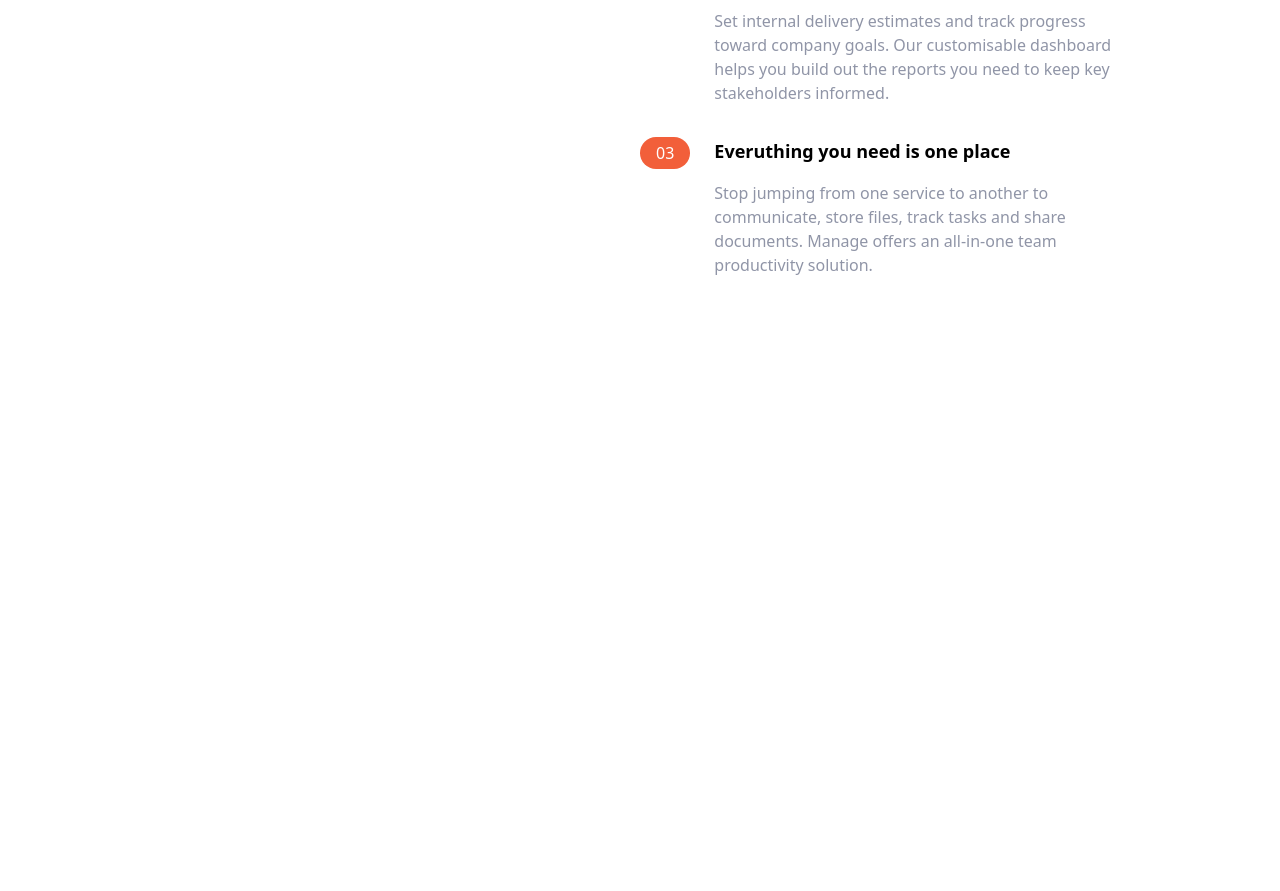
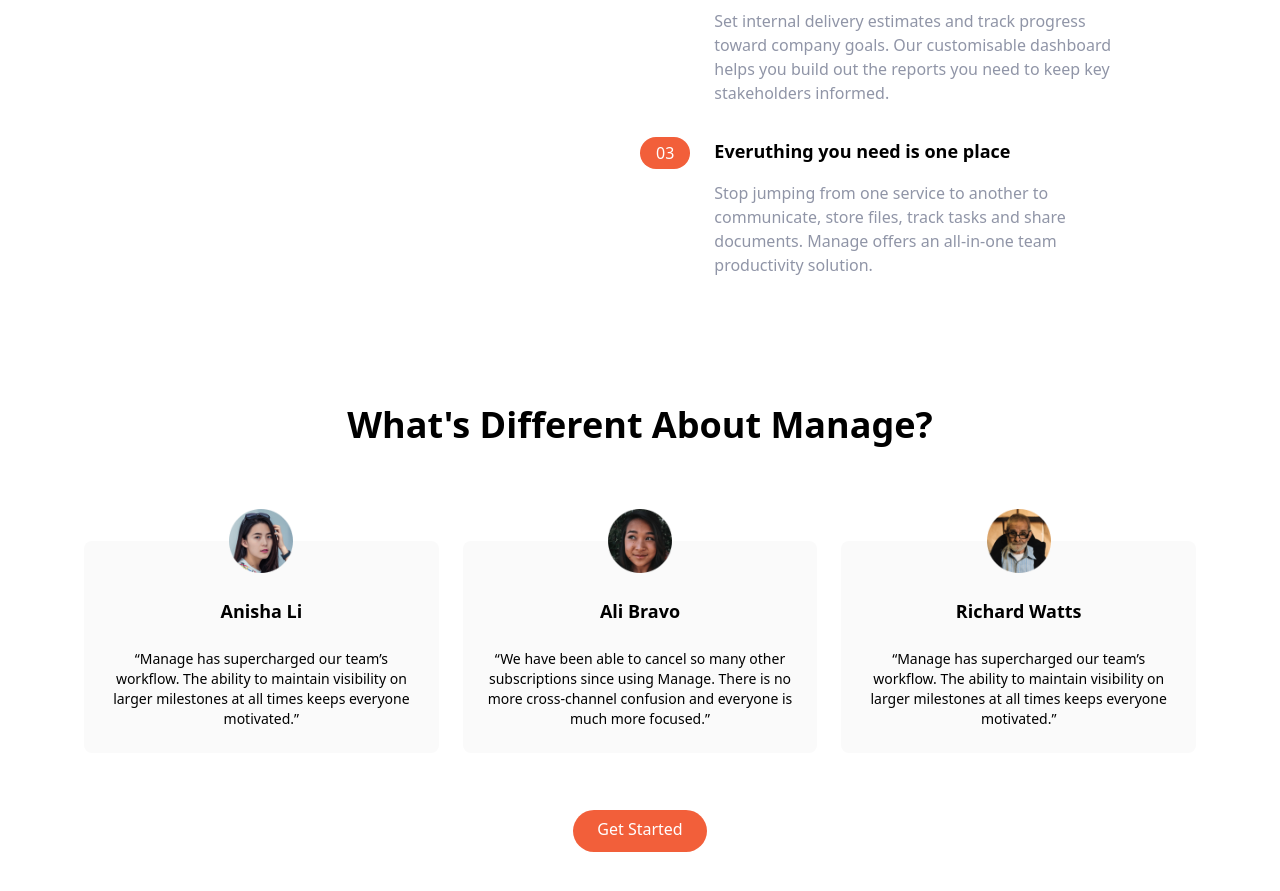
Before and after one commit to ValeriaKey/TailWindPractice, a website: page index.html in a window 1280 px wide. Shown: the part 863-1754 px from the top of the page. Before the commit the page ends 1140 px from the top, so only its background shows below. Drawn offline with Linux system fonts and the light colour scheme.

Commit message:
Testimonials Section adding

```diff
--- a/index.html
+++ b/index.html
@@ -138,6 +138,49 @@
 
         </div>
     </section>
+    <!-- Testimonials -->
+    <section id="testimonials">
+        <!-- Container to heading and testimoals blocks -->
+        <div class="max-w-6xl px-5 mx-auto mt-32 text-center">
+            <!-- Heading -->
+            <h2 class="text-4xl font-bold text-center">
+                What's Different About Manage?
+            </h2>
+            <!-- Testimonials Container -->
+            <div class="flex flex-col mt-24 md:flex-row md:space-x-6">
+                <!-- Testimonial 1 -->
+                <div class="flex flex-col items-center p-6 space-y-6 rounded-lg bg-veryLightGray md:w-1/3">
+                    <img src="img/avatar-anisha.png" class="w-16 -mt-14" alt="" />
+                    <h5 class="text-lg font-bold">Anisha Li</h5>
+                    <p class="text-sm text-darkGrayishBlue">
+                        “Manage has supercharged our team’s workflow. The ability to maintain visibility on larger milestones at all times keeps everyone motivated.”
+                    </p>
+                </div>
+
+                <!-- Testimonial 2 -->
+                <div class="hidden flex-col items-center p-6 space-y-6 rounded-lg bg-veryLightGray md:flex md:w-1/3">
+                    <img src="img/avatar-ali.png" class="w-16 -mt-14" alt="" />
+                    <h5 class="text-lg font-bold">Ali Bravo</h5>
+                    <p class="text-sm text-darkGrayishBlue">
+                        “We have been able to cancel so many other subscriptions since using Manage. There is no more cross-channel confusion and everyone is much more focused.”
+                    </p>
+                </div>
+
+                <!-- Testimonial 3 -->
+                <div class="hidden flex-col items-center p-6 space-y-6 rounded-lg bg-veryLightGray md:flex md:w-1/3">
+                    <img src="img/avatar-richard.png" class="w-16 -mt-14" alt="" />
+                    <h5 class="text-lg font-bold">Richard Watts</h5>
+                    <p class="text-sm text-darkGrayishBlue">
+                        “Manage has supercharged our team’s workflow. The ability to maintain visibility on larger milestones at all times keeps everyone motivated.”
+                    </p>
+                </div>
+            </div>
+            <!-- Button -->
+            <div class="my-16">
+                <a href="#" class="p-3 px-6 pt-2 text-white bg-brightRed rounded-full baseline hover:bg-brightRedLight">Get Started</a>
+            </div>
+        </div>
+    </section>
 </body>
 
 </html>
```
Also changed, not shown: css/main.css.
